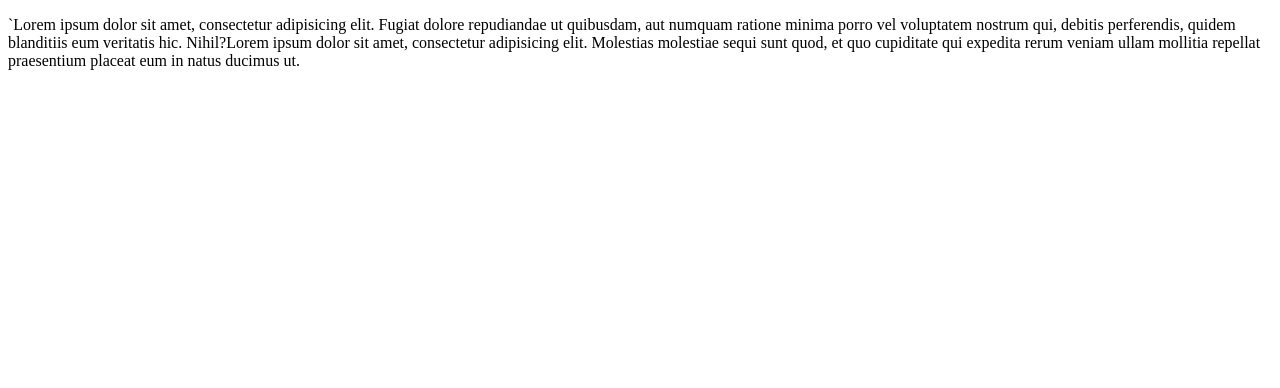
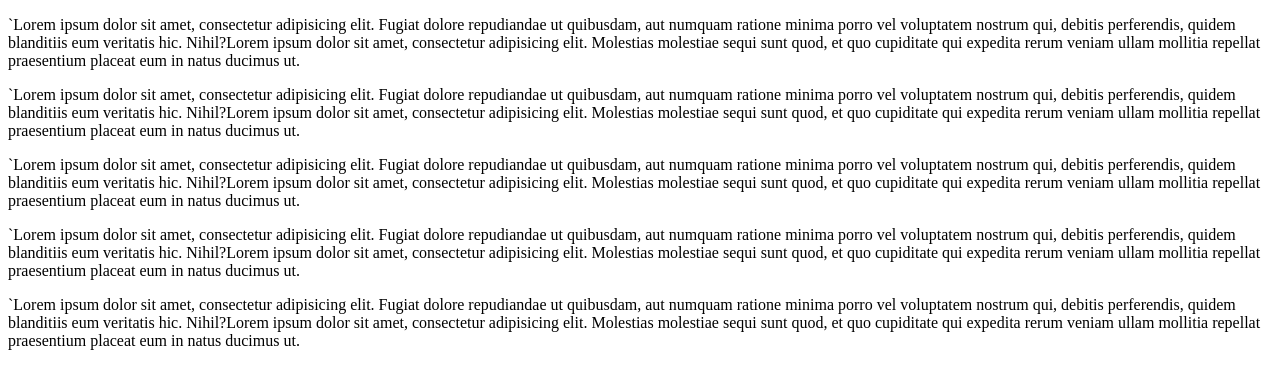
Before and after one commit to Dipan-Das/my-new-project-1, a plain HTML site: page index.html in a window 1280 px wide. Drawn offline with Linux system fonts and the light colour scheme.

Commit message:
adding text

```diff
--- a/index.html
+++ b/index.html
@@ -7,5 +7,8 @@
 
 <body>
 <p class="demo">`Lorem ipsum dolor sit amet, consectetur adipisicing elit. Fugiat dolore repudiandae ut quibusdam, aut numquam ratione minima porro vel voluptatem nostrum qui, debitis perferendis, quidem blanditiis eum veritatis hic. Nihil?Lorem ipsum dolor sit amet, consectetur adipisicing elit. Molestias molestiae sequi sunt quod, et quo cupiditate qui expedita rerum veniam ullam mollitia repellat praesentium placeat eum in natus ducimus ut.</p>
+<p class="demo">`Lorem ipsum dolor sit amet, consectetur adipisicing elit. Fugiat dolore repudiandae ut quibusdam, aut numquam ratione minima porro vel voluptatem nostrum qui, debitis perferendis, quidem blanditiis eum veritatis hic. Nihil?Lorem ipsum dolor sit amet, consectetur adipisicing elit. Molestias molestiae sequi sunt quod, et quo cupiditate qui expedita rerum veniam ullam mollitia repellat praesentium placeat eum in natus ducimus ut.</p>
+<p class="demo">`Lorem ipsum dolor sit amet, consectetur adipisicing elit. Fugiat dolore repudiandae ut quibusdam, aut numquam ratione minima porro vel voluptatem nostrum qui, debitis perferendis, quidem blanditiis eum veritatis hic. Nihil?Lorem ipsum dolor sit amet, consectetur adipisicing elit. Molestias molestiae sequi sunt quod, et quo cupiditate qui expedita rerum veniam ullam mollitia repellat praesentium placeat eum in natus ducimus ut.</p>
+<p class="demo">`Lorem ipsum dolor sit amet, consectetur adipisicing elit. Fugiat dolore repudiandae ut quibusdam, aut numquam ratione minima porro vel voluptatem nostrum qui, debitis perferendis, quidem blanditiis eum veritatis hic. Nihil?Lorem ipsum dolor sit amet, consectetur adipisicing elit. Molestias molestiae sequi sunt quod, et quo cupiditate qui expedita rerum veniam ullam mollitia repellat praesentium placeat eum in natus ducimus ut.</p><p class="demo">`Lorem ipsum dolor sit amet, consectetur adipisicing elit. Fugiat dolore repudiandae ut quibusdam, aut numquam ratione minima porro vel voluptatem nostrum qui, debitis perferendis, quidem blanditiis eum veritatis hic. Nihil?Lorem ipsum dolor sit amet, consectetur adipisicing elit. Molestias molestiae sequi sunt quod, et quo cupiditate qui expedita rerum veniam ullam mollitia repellat praesentium placeat eum in natus ducimus ut.</p>
 </body>
 </html>
```
